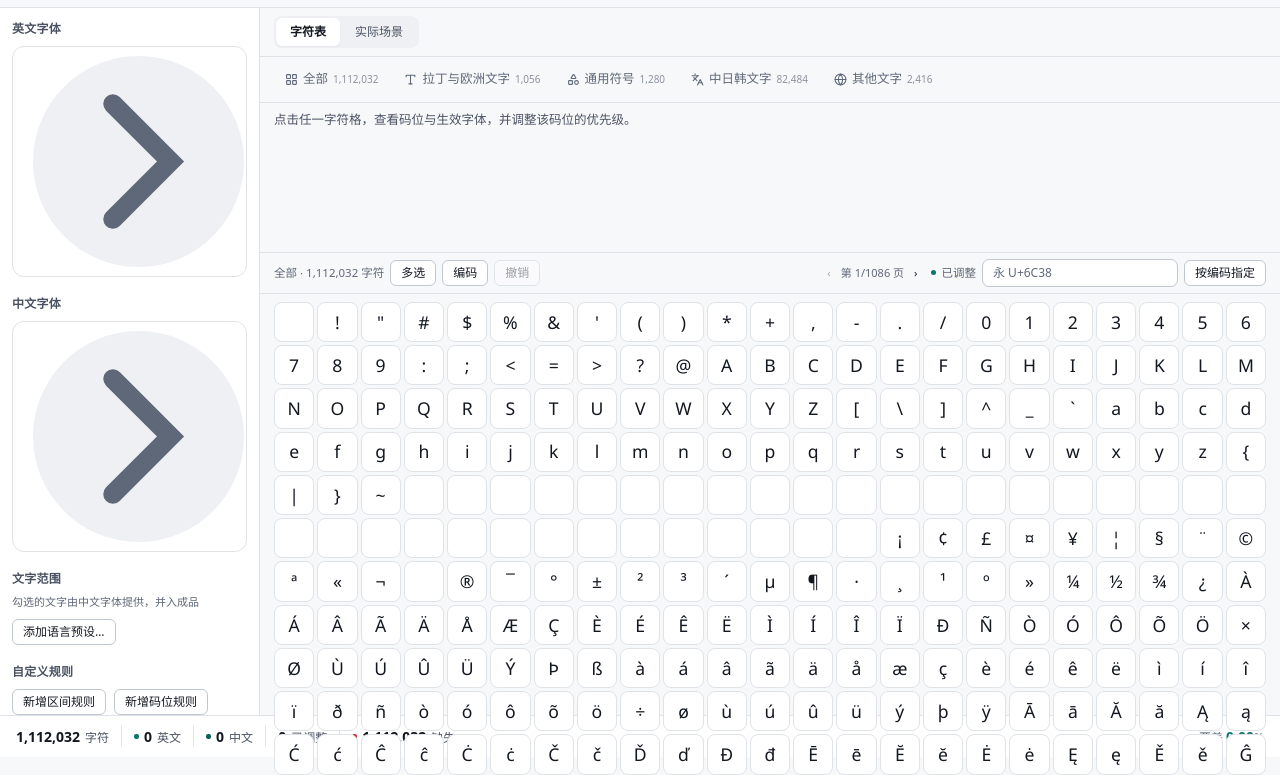
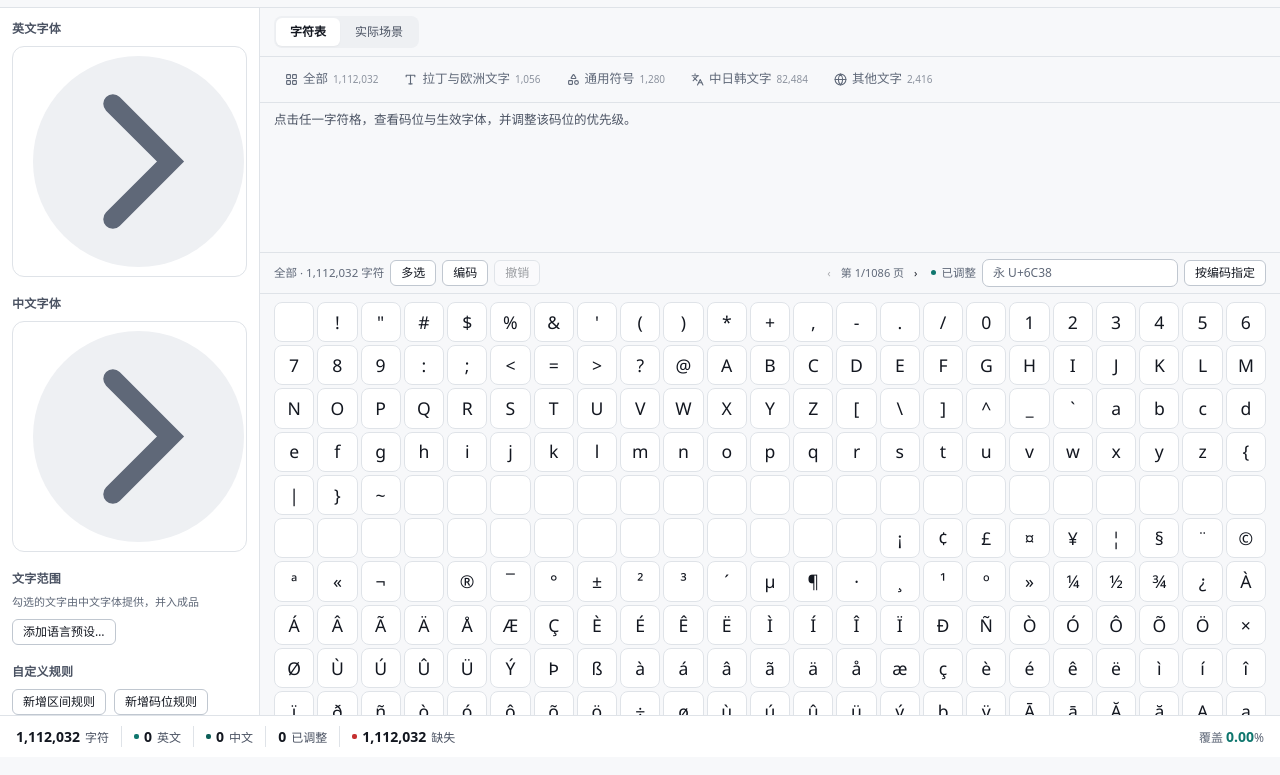
Before and after one commit to ChHsiching/fontalloy, a website built with Vite: page gui/index.html in a window 1280 px wide. Shown: the part 43-818 px from the top of the page. Built offline with nearby package versions, Linux system fonts and the light colour scheme.

Commit message:
fix(gui): bounded stage geometry and robust settings driving in tests
The content stage flexes inside the constrained content column so the
grid scrolls internally instead of growing past the app frame (a
vision-flagged overlap, DOM-verified); the kit picker geometry spec
waits out the discrete open transition before measuring; pickSetting
asserts the dropdown opened (bounded waits, one retry) instead of
hanging on absent options, and the serialize test allows the four real
builds their documented per-build time.

```diff
--- a/gui/src/app.css
+++ b/gui/src/app.css
@@ -48,6 +48,22 @@ body {
   min-height: 0;
   display: flex;
   flex-direction: column;
+}
+
+/* The stage flexes inside the constrained content column so the grid
+   and the scene wrap scroll INTERNALLY (a plain block would grow with
+   content and clip past the app frame). */
+.content-stage {
+  flex: 1;
+  min-height: 0;
+  display: flex;
+  flex-direction: column;
+}
+
+.content-stage > .charmap,
+.content-stage > .scenes {
+  flex: 1;
+  min-height: 0;
 }
 
 .section {
```
Also changed, not shown: gui/tests/kit.spec.ts (+1 -0 lines), gui/tests/scenes.spec.ts (+19 -2 lines).
